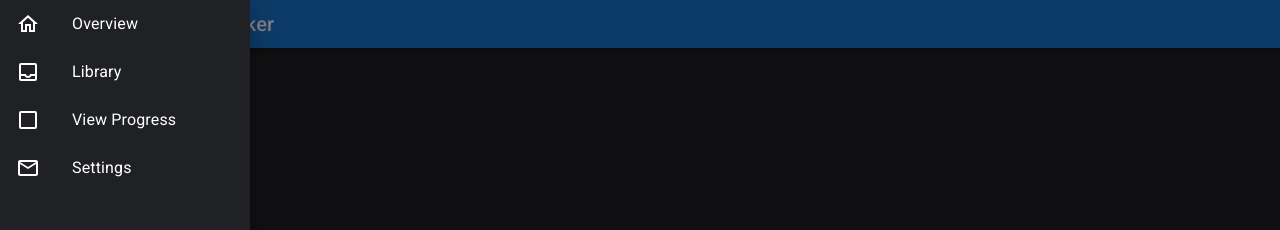
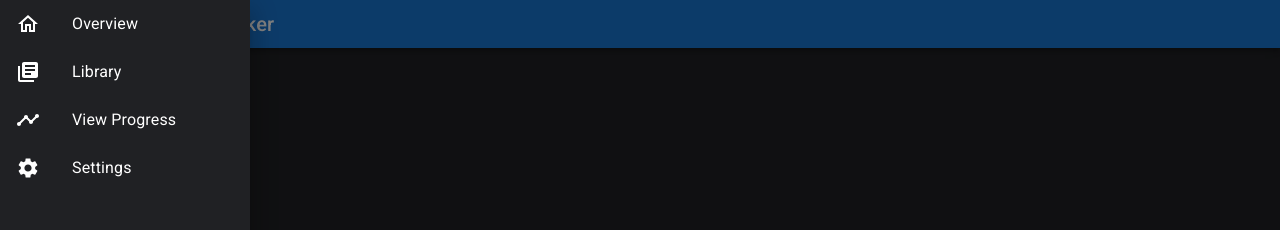
Before and after one commit to andrewvpham/book-progress-tracker, a React (Create React App) app: page / in a window 1280 px wide. Both pictures are taken after a click on the button "menu". Shown: the top 230 px of the page. Built offline with nearby package versions, Linux system fonts and the light colour scheme.

Commit message:
Updated icon imports and matched appropriately
Title

```diff
--- a/src/App.js
+++ b/src/App.js
@@ -11,6 +11,10 @@ import Drawer from '@mui/material/Drawer';
 import ListItem from '@mui/material/ListItem';
 import ListItemIcon from '@mui/material/ListItemIcon';
 import ListItemText from '@mui/material/ListItemText';
+import LibraryBooksIcon from '@mui/icons-material/LibraryBooks';
+import TimelineIcon from '@mui/icons-material/Timeline';
+import SettingsIcon from '@mui/icons-material/Settings';
+
 import { useState } from "react";
 import {
   CheckBoxOutlineBlankOutlined,
@@ -32,9 +36,9 @@ const data = [
     name: "Overview",
     icon: <HomeOutlined />,
   },
-  { name: "Library", icon: <InboxOutlined /> },
-  { name: "View Progress", icon: <CheckBoxOutlineBlankOutlined /> },
-  { name: "Settings", icon: <MailOutline /> },
+  { name: "Library", icon: <LibraryBooksIcon /> },
+  { name: "View Progress", icon: <TimelineIcon /> },
+  { name: "Settings", icon: <SettingsIcon /> },
 
 ];
 
```
